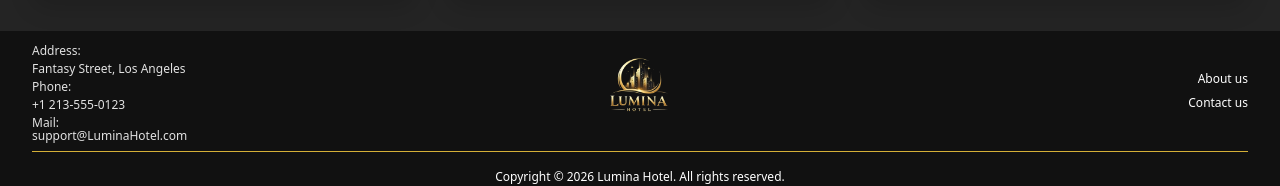
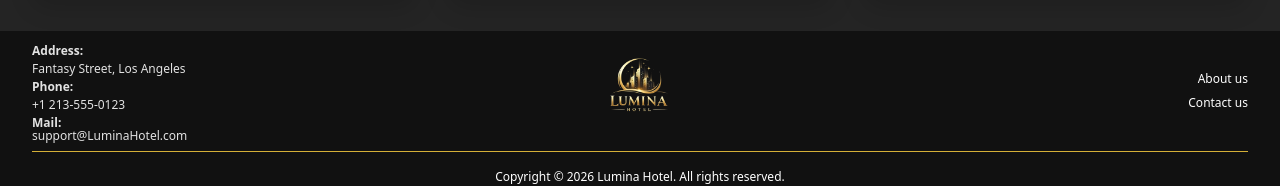
Before and after one commit to ActuallyWilliamR/Lumina-Hotel, a React (Vite) app: page / in a window 1280 px wide. Shown: the part 1489-1675 px from the top of the page. Built offline with nearby package versions, Linux system fonts and the light colour scheme.

Commit message:
Bold text in footer and border on hero

```diff
--- a/src/App.css
+++ b/src/App.css
@@ -68,6 +68,8 @@
     linear-gradient(rgba(20, 20, 20, 0.55), rgba(20, 20, 20, 0.55)),
     url("../src/assets/HomeHero.webp")
     center/ cover no-repeat;
+
+    border-bottom: 1px solid #ccc ;
 }
 
 .hero-content {
@@ -417,6 +419,10 @@
   opacity: 0.95;
 }
 
+.footer-contact .bold {
+  font-weight: 750;
+}
+
 .footer-logo {
   display: flex;
   justify-content: center;
```
